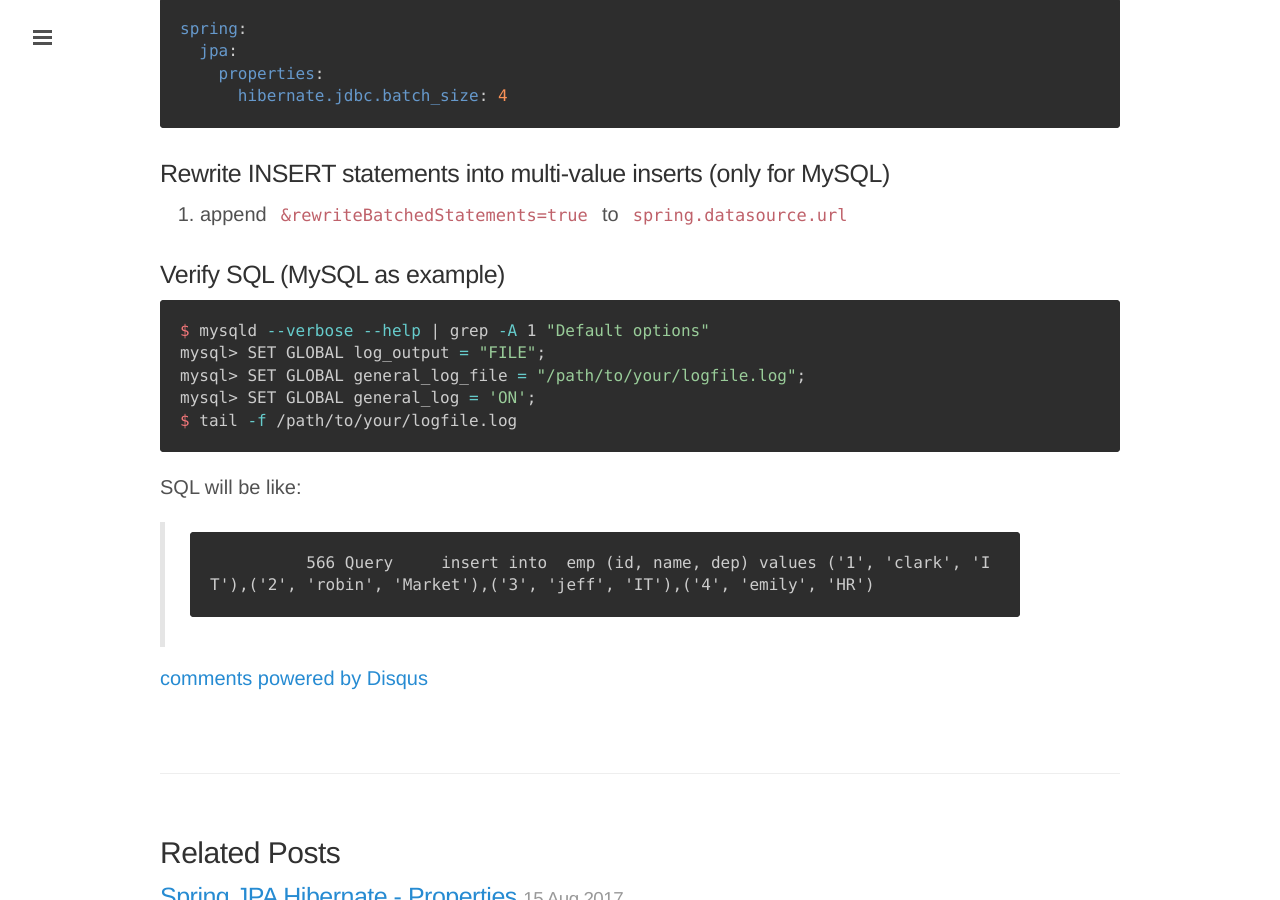
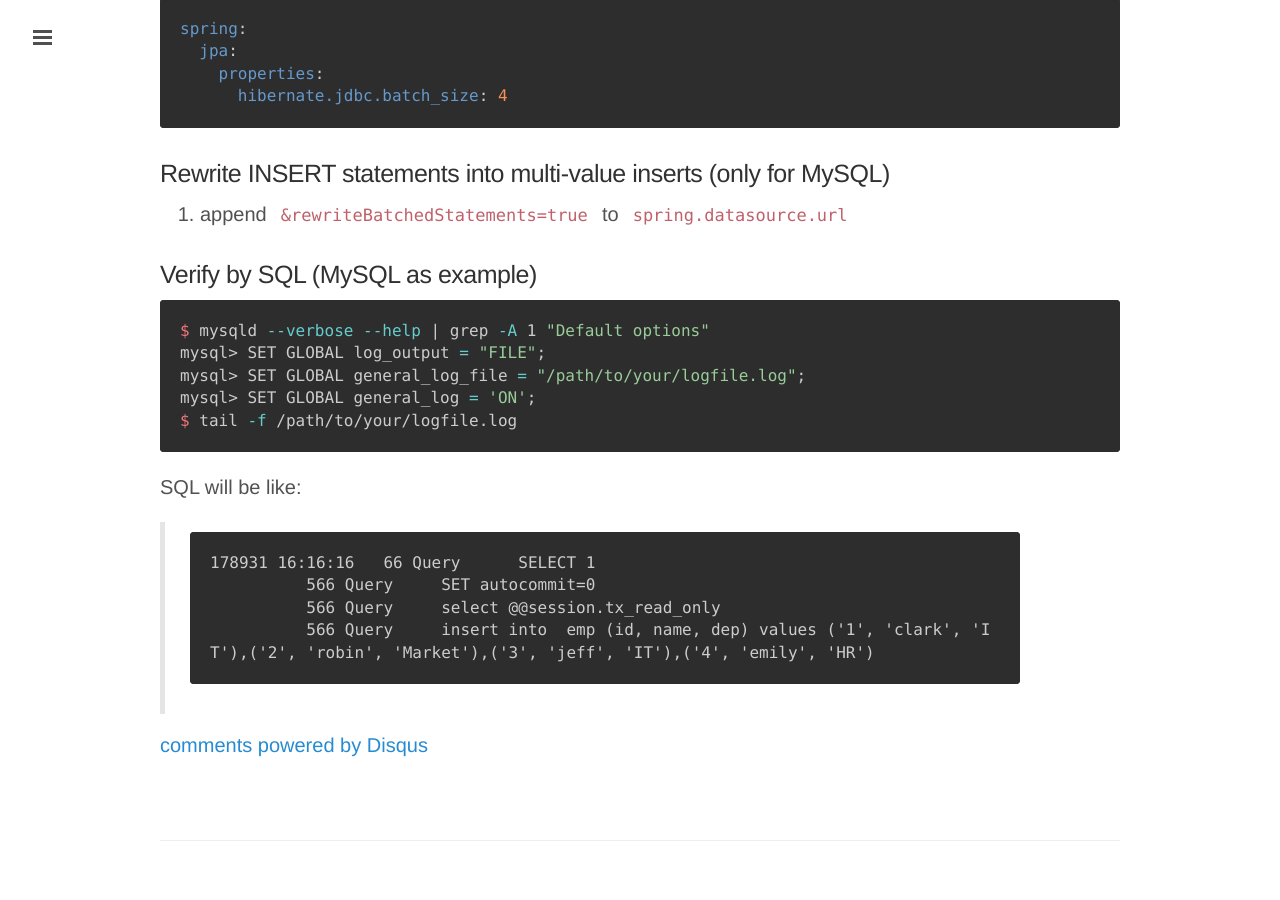
Before and after one commit to clarkdo/clarkdo.github.com, a Jekyll site: the page built from _posts/2017-09-14-79.md, in a window 1280 px wide and 900 px high, scrolled down 1113 px. Built offline with Jekyll 4.4.1, drawn with Linux system fonts in a browser that asks for light colours; comment, search, counter and statistics services are not loaded.

Commit message:
make up sql log

````diff
--- a/_posts/2017-09-14-79.md
+++ b/_posts/2017-09-14-79.md
@@ -45,7 +45,7 @@ spring:
 
 1. append `&rewriteBatchedStatements=true` to `spring.datasource.url`
 
-### Verify SQL (MySQL as example)
+### Verify by SQL (MySQL as example)
 
 ```bash
 $ mysqld --verbose --help | grep -A 1 "Default options"
@@ -57,4 +57,7 @@ $ tail -f /path/to/your/logfile.log
 
 SQL will be like:
 
+>     178931 16:16:16	  66 Query	SELECT 1
+> 		  566 Query	SET autocommit=0
+> 		  566 Query	select @@session.tx_read_only
 > 		  566 Query	insert into  emp (id, name, dep) values ('1', 'clark', 'IT'),('2', 'robin', 'Market'),('3', 'jeff', 'IT'),('4', 'emily', 'HR')
````
